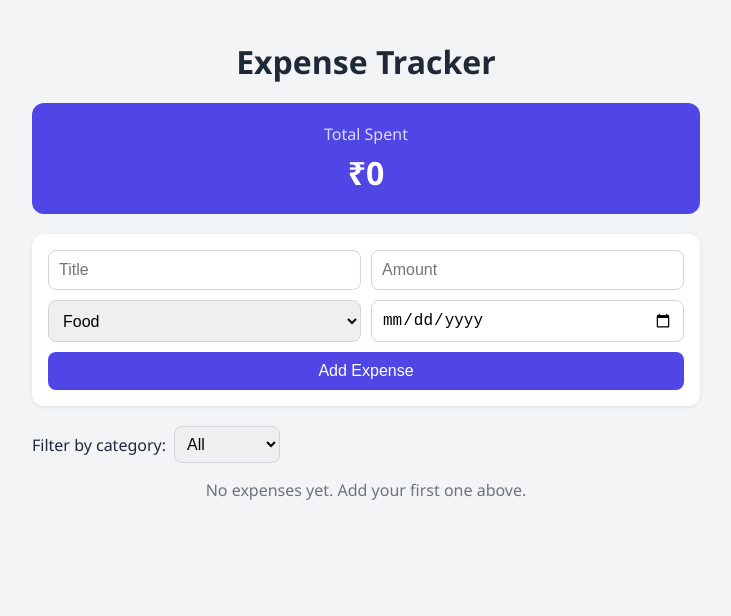
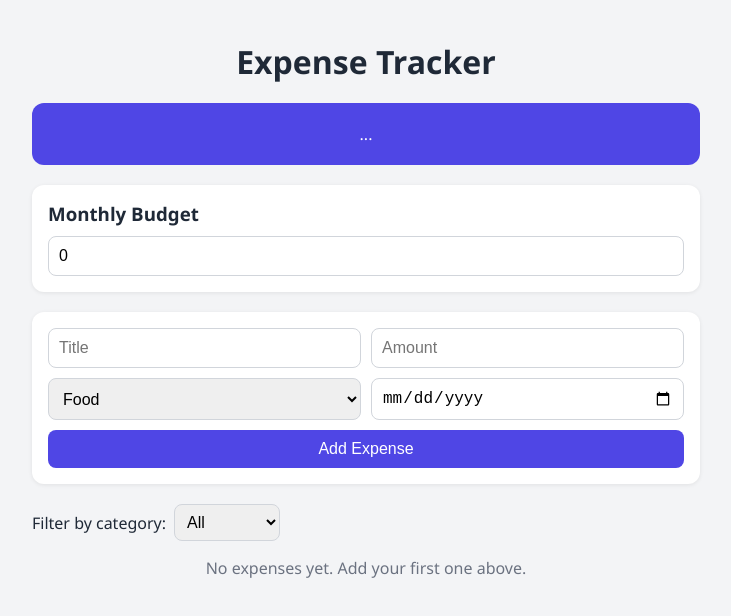
Before and after one commit to Sowjanyasbhat/Expense-Tracker, a React (Vite) app: page / in a window 1280 px wide. Shown: the top 616 px of the page, without its empty margins (274-1005 px from the left). Built offline with nearby package versions, Linux system fonts and the light colour scheme.

Commit message:
Add monthly budget with progress bar and warnings

```diff
--- a/src/App.jsx
+++ b/src/App.jsx
@@ -3,6 +3,7 @@ import ExpenseForm from "./components/ExpenseForm";
 import ExpenseList from "./components/ExpenseList";
 import ExpenseFilter from "./components/ExpenseFilter";
 import ExpenseChart from "./components/ExpenseChart";
+import Budget from "./components/Budget";
 
 function App() {
   const [expenses, setExpenses] = useState(() => {
@@ -10,6 +11,13 @@ function App() {
     return saved ? JSON.parse(saved) : [];
   });
   const [filter, setFilter] = useState("All");
+  const [budget, setBudget] = useState(() => {
+  return localStorage.getItem("budget") || "";
+});
+
+useEffect(() => {
+  localStorage.setItem("budget", budget);
+}, [budget]);
 
   useEffect(() => {
     localStorage.setItem("expenses", JSON.stringify(expenses));
@@ -29,15 +37,21 @@ function App() {
     : expenses.filter((e) => e.category === filter);
 
 const total = filteredExpenses.reduce((sum, e) => sum + e.amount, 0);
+const currentMonth = new Date().toISOString().slice(0, 7); // e.g. "2026-10"
 
+const monthSpent = expenses
+  .filter((e) => e.date.startsWith(currentMonth))
+  .reduce((sum, e) => sum + e.amount, 0);
 return (
   <div className="container">
     <h1>Expense Tracker</h1>
-    <div className="total-card">
-      <p>{filter === "All" ? "Total Spent" : `Total Spent on ${filter}`}</p>
-      <h2>₹{total}</h2>
-    </div>
-   <ExpenseForm onAddExpense={addExpense} />
+    <div className="total-card">...</div>
+<Budget
+  budget={Number(budget)}
+  onBudgetChange={setBudget}
+  spent={monthSpent}
+/>
+<ExpenseForm onAddExpense={addExpense} />
 <ExpenseChart expenses={expenses} />
 <ExpenseFilter selected={filter} onChange={setFilter} />
     <ExpenseList expenses={filteredExpenses} onDeleteExpense={deleteExpense} />
--- /dev/null
+++ b/src/components/Budget.jsx
@@ -0,0 +1,41 @@
+function Budget({ budget, onBudgetChange, spent }) {
+  const percent = budget > 0 ? Math.min((spent / budget) * 100, 100) : 0;
+  const isOver = budget > 0 && spent > budget;
+  const isNear = budget > 0 && !isOver && spent >= budget * 0.8;
+
+  return (
+    <div className="budget-card">
+      <h3>Monthly Budget</h3>
+      <input
+        type="number"
+        placeholder="Set your monthly budget"
+        value={budget}
+        onChange={(e) => onBudgetChange(e.target.value)}
+      />
+
+      {budget > 0 && (
+        <>
+          <div className="progress">
+            <div
+              className={`progress-bar ${isOver ? "over" : isNear ? "near" : ""}`}
+              style={{ width: `${percent}%` }}
+            />
+          </div>
+          <p className="budget-text">
+            ₹{spent} spent of ₹{budget}
+          </p>
+          {isOver && (
+            <p className="warning">
+              You have exceeded your budget by ₹{spent - budget}!
+            </p>
+          )}
+          {isNear && (
+            <p className="caution">You have used over 80% of your budget.</p>
+          )}
+        </>
+      )}
+    </div>
+  );
+}
+
+export default Budget;
--- a/src/index.css
+++ b/src/index.css
@@ -158,3 +158,61 @@ h1 {
   margin: 0 0 10px;
   text-align: center;
 }
+.budget-card {
+  background: white;
+  padding: 16px;
+  border-radius: 12px;
+  margin-bottom: 20px;
+  box-shadow: 0 1px 4px rgba(0, 0, 0, 0.08);
+}
+
+.budget-card h3 {
+  margin: 0 0 10px;
+}
+
+.budget-card input {
+  width: 100%;
+  padding: 10px;
+  border: 1px solid #d1d5db;
+  border-radius: 8px;
+  font-size: 1rem;
+}
+
+.progress {
+  height: 12px;
+  background: #e5e7eb;
+  border-radius: 6px;
+  margin-top: 14px;
+  overflow: hidden;
+}
+
+.progress-bar {
+  height: 100%;
+  background: #10b981;
+  transition: width 0.3s;
+}
+
+.progress-bar.near {
+  background: #f59e0b;
+}
+
+.progress-bar.over {
+  background: #ef4444;
+}
+
+.budget-text {
+  margin: 8px 0 0;
+  color: #6b7280;
+}
+
+.warning {
+  color: #b91c1c;
+  font-weight: 600;
+  margin: 8px 0 0;
+}
+
+.caution {
+  color: #b45309;
+  font-weight: 600;
+  margin: 8px 0 0;
+}
```
